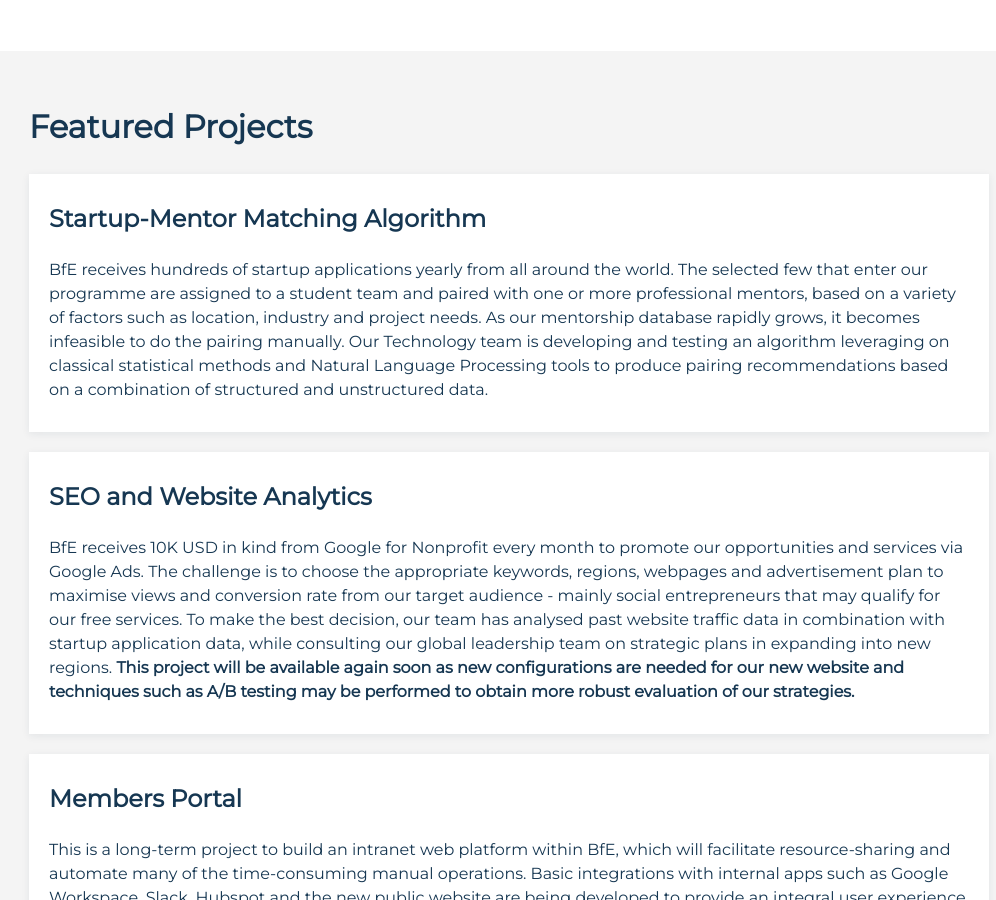
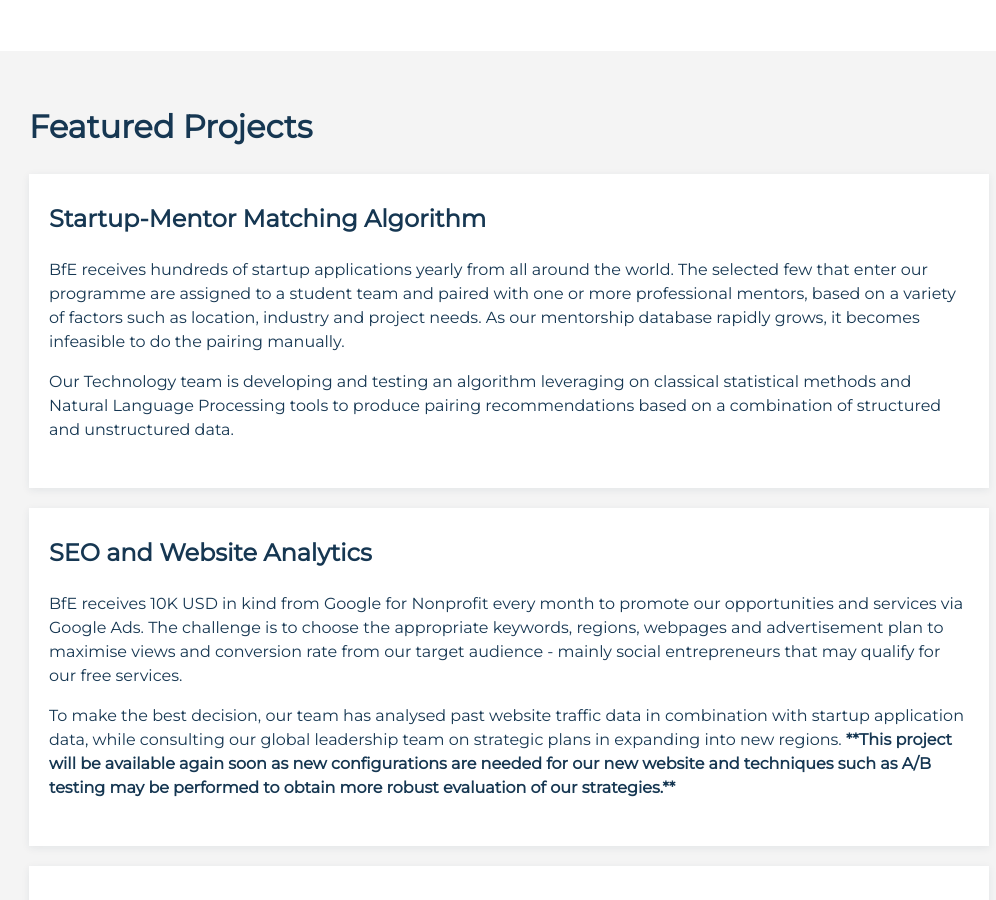
Before and after one commit to BfE-Technology/BfE-Technology.github.io, a Jekyll site: the page built from index.md, in a window 1280 px wide and 900 px high, scrolled down 7828 px. Shown: the whole window, without its empty margins (131-1127 px from the left). Built offline with Jekyll 4.4.1, drawn with Linux system fonts in a browser that asks for light colours.

Commit message:
Update index.md

```diff
--- a/index.md
+++ b/index.md
@@ -514,15 +514,23 @@ Here are some of the reasons why people join BfE Technology:
   <h2>Featured Projects</h2>
   <div class="card">
     <h3>Startup-Mentor Matching Algorithm</h3>
-    <div class="desc">BfE receives hundreds of startup applications yearly from all around the world. The selected few that enter our programme are assigned to a student team and paired with one or more professional mentors, based on a variety of factors such as location, industry and project needs. As our mentorship database rapidly grows, it becomes infeasible to do the pairing manually. Our Technology team is developing and testing an algorithm leveraging on classical statistical methods and Natural Language Processing tools to produce pairing recommendations based on a combination of structured and unstructured data.</div>
+    <div class="desc">
+    <p>BfE receives hundreds of startup applications yearly from all around the world. The selected few that enter our programme are assigned to a student team and paired with one or more professional mentors, based on a variety of factors such as location, industry and project needs. As our mentorship database rapidly grows, it becomes infeasible to do the pairing manually.</p>
+    <p>Our Technology team is developing and testing an algorithm leveraging on classical statistical methods and Natural Language Processing tools to produce pairing recommendations based on a combination of structured and unstructured data.</p>
+    </div>
   </div>
   <div class="card">
     <h3>SEO and Website Analytics</h3>
-    <div class="desc">BfE receives 10K USD in kind from Google for Nonprofit every month to promote our opportunities and services via Google Ads. The challenge is to choose the appropriate keywords, regions, webpages and advertisement plan to maximise views and conversion rate from our target audience - mainly social entrepreneurs that may qualify for our free services. To make the best decision, our team has analysed past website traffic data in combination with startup application data, while consulting our global leadership team on strategic plans in expanding into new regions. <strong>This project will be available again soon as new configurations are needed for our new website and techniques such as A/B testing may be performed to obtain more robust evaluation of our strategies.</strong></div>
+    <div class="desc">
+    <p>BfE receives 10K USD in kind from Google for Nonprofit every month to promote our opportunities and services via Google Ads. The challenge is to choose the appropriate keywords, regions, webpages and advertisement plan to maximise views and conversion rate from our target audience - mainly social entrepreneurs that may qualify for our free services.</p>
+    <p>To make the best decision, our team has analysed past website traffic data in combination with startup application data, while consulting our global leadership team on strategic plans in expanding into new regions. <strong>**This project will be available again soon as new configurations are needed for our new website and techniques such as A/B testing may be performed to obtain more robust evaluation of our strategies.**</strong></p>
+    </div>
   </div>
   <div class="card">
     <h3>Members Portal</h3>
-    <div class="desc">This is a long-term project to build an intranet web platform within BfE, which will facilitate resource-sharing and automate many of the time-consuming manual operations. Basic integrations with internal apps such as Google Workspace, Slack, Hubspot and the new public website are being developed to provide an integral user experience within BfE. In the near future, We will also be building a new public platform that will make our learning resources available to the wider social impact and startup community via free subscriptions.</div>
+    <div class="desc">
+    <p>This is a long-term project to build an intranet web platform within BfE, which will facilitate resource-sharing and automate many of the time-consuming manual operations. Basic integrations with internal apps such as Google Workspace, Slack, Hubspot and the new public website are being developed to provide an integral user experience within BfE. In the near future, We will also be building a new public platform that will make our learning resources available to the wider social impact and startup community via free subscriptions.</p>
+    </div>
   </div>
   <br>
   <br>
```
